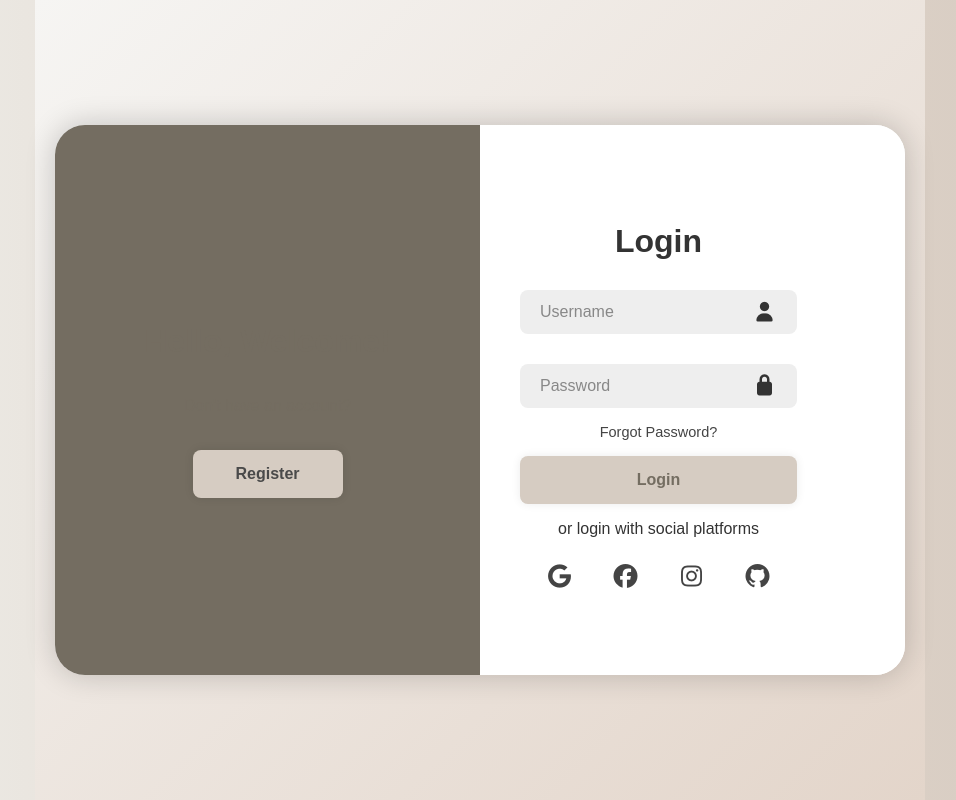
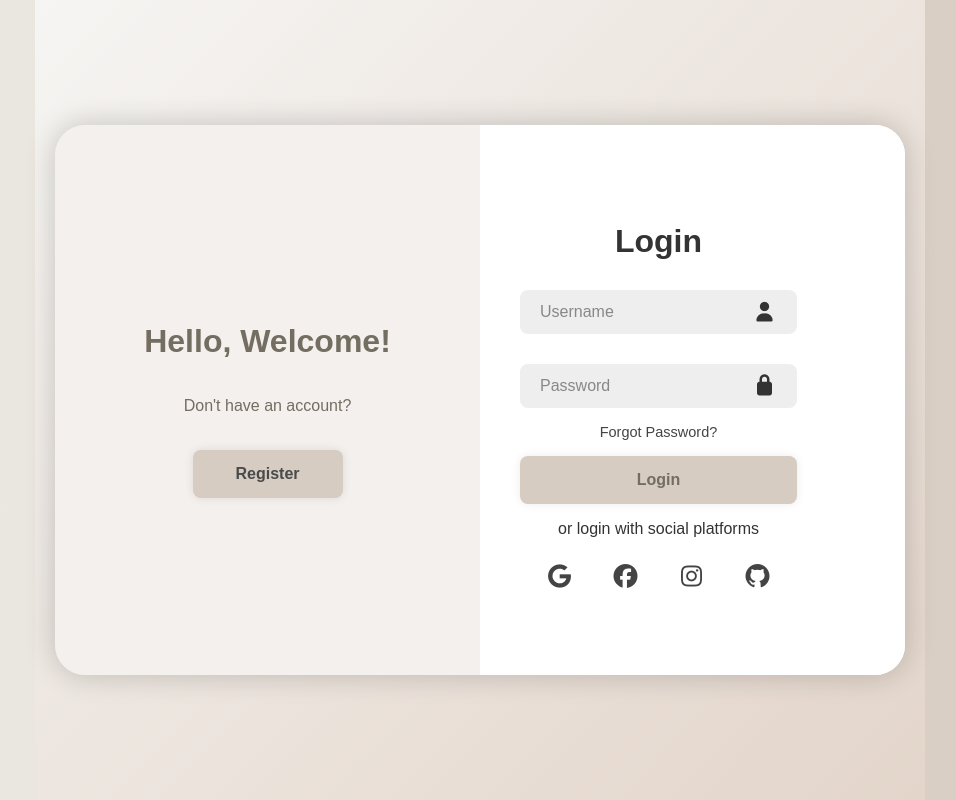
Before and after one commit to Alelover01/personalHub, a React (Create React App) app in the folder frontend/: page / in a window 1280 px wide. Shown: the whole page, without its empty margins (160-1116 px from the left). Built offline with nearby package versions, Linux system fonts and the light colour scheme.

Commit message:
Changed the backgound of the login/sign in

```diff
--- a/frontend/src/pages/Auth/Auth.css
+++ b/frontend/src/pages/Auth/Auth.css
@@ -167,6 +167,8 @@
 }
 .auth-layout .btn:hover {
   background: var(--det-cl);
+  transition: transform 0.3s ease;
+  transform: scale(1.02);
 }
 
 .auth-layout .social-icons {
@@ -223,7 +225,7 @@
 /* Pannello sinistro con sfondo tenue */
 .auth-layout .toggle-panel.toggle-left {
   left: 0;
-  background: #746d61;
+  background: rgba(214, 204, 194, 0.3);
   transition: all 1.2s cubic-bezier(0.25, 0.8, 0.25, 1);
 }
 .auth-layout .container.active .toggle-panel.toggle-left {
--- a/frontend/src/styles/global.css
+++ b/frontend/src/styles/global.css
@@ -32,7 +32,9 @@ body.dark-mode{
 body {
   font-family: 'Poppins', sans-serif;
   min-height: 100vh;
-  background-color: var(--base-bg);
+  background: url(../assets/images/sfondo.svg);
+  background-repeat: repeat;
+  background-size: auto;
   margin: 0;
   color: var(--text-cl);
 }
```
Also changed, not shown: frontend/src/assets/images/sfondo.svg (added).
